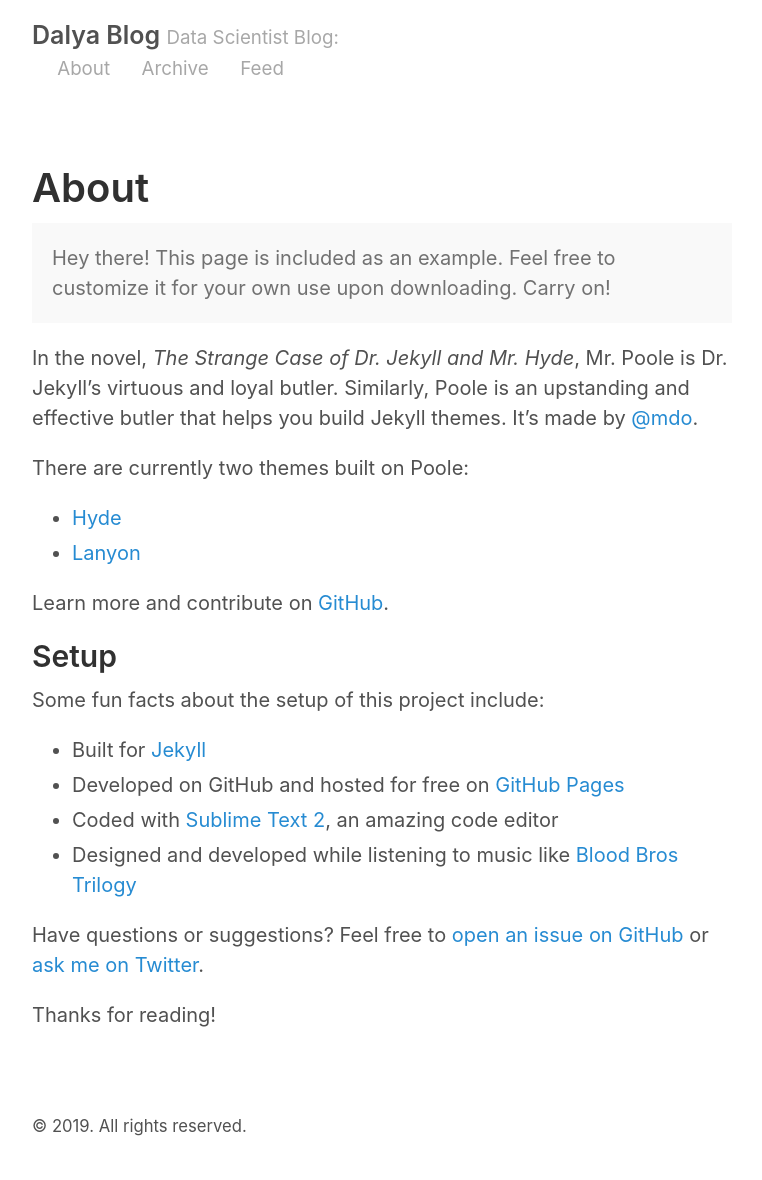
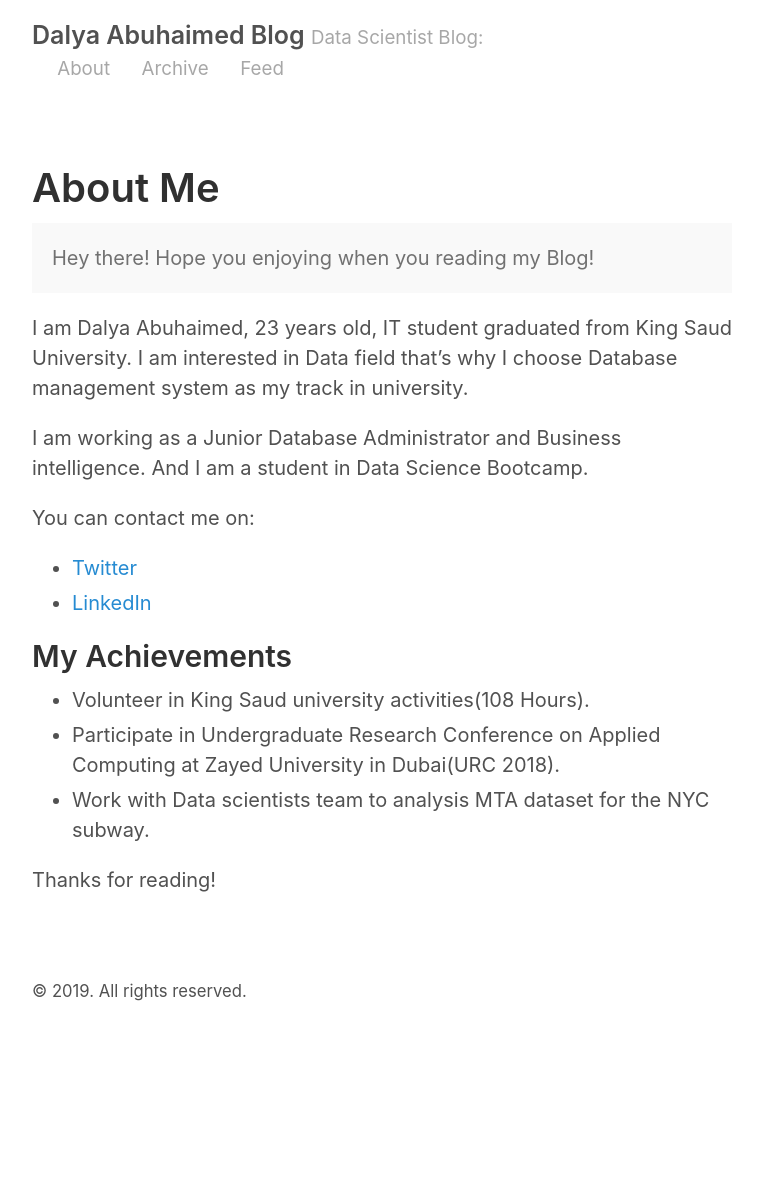
Before and after one commit to Daliait96/Daliait96.github.io, a Jekyll site: the page built from about.md, in a window 1280 px wide. Shown: the whole page, without its empty margins (258-1020 px from the left). Built offline with Jekyll 4.4.1, drawn with Linux system fonts in a browser that asks for light colours; after the commit the page ends 1045 px from its top, so only the background shows below that.

Commit message:
Changes2

```diff
--- a/_config.yml
+++ b/_config.yml
@@ -2,7 +2,7 @@
 permalink:           pretty
 
 # Setup
-title:               Dalya Blog
+title:               Dalya Abuhaimed Blog
 tagline:             Data Scientist Blog
 url:                 http://Daliait96.github.io
 paginate:            2
--- a/about.md
+++ b/about.md
@@ -1,30 +1,29 @@
 ---
 layout: page
-title: About
+title: About Me
 ---
 
 <p class="message">
-  Hey there! This page is included as an example. Feel free to customize it for your own use upon downloading. Carry on!
+Hey there!
+
+Hope you enjoying when you reading my Blog!
 </p>
 
-In the novel, *The Strange Case of Dr. Jekyll and Mr. Hyde*, Mr. Poole is Dr. Jekyll's virtuous and loyal butler. Similarly, Poole is an upstanding and effective butler that helps you build Jekyll themes. It's made by [@mdo](https://twitter.com/mdo).
+I am Dalya Abuhaimed, 23 years old, IT student graduated from King Saud University. I am interested in Data field that's why I choose Database management system as my track in university.
 
-There are currently two themes built on Poole:
+I am working as a Junior Database Administrator and Business intelligence. And I am a student in Data Science Bootcamp.
 
-* [Hyde](http://hyde.getpoole.com)
-* [Lanyon](http://lanyon.getpoole.com)
+You can contact me on:
 
-Learn more and contribute on [GitHub](https://github.com/poole).
+* [Twitter](https://twitter.com/D_Abuhaimed)
+* [LinkedIn](https://www.linkedin.com/in/dalia-abuhaimed-344535162/)
 
-## Setup
 
-Some fun facts about the setup of this project include:
+## My Achievements
 
-* Built for [Jekyll](http://jekyllrb.com)
-* Developed on GitHub and hosted for free on [GitHub Pages](https://pages.github.com)
-* Coded with [Sublime Text 2](http://sublimetext.com), an amazing code editor
-* Designed and developed while listening to music like [Blood Bros Trilogy](https://soundcloud.com/maddecent/sets/blood-bros-series)
+* Volunteer in King Saud university activities(108 Hours).
+* Participate in Undergraduate Research Conference on Applied Computing at Zayed University in Dubai(URC 2018).
+* Work with Data scientists team to analysis MTA dataset for the NYC subway.
 
-Have questions or suggestions? Feel free to [open an issue on GitHub](https://github.com/poole/poole/issues/new) or [ask me on Twitter](https://twitter.com/mdo).
 
 Thanks for reading!
```
